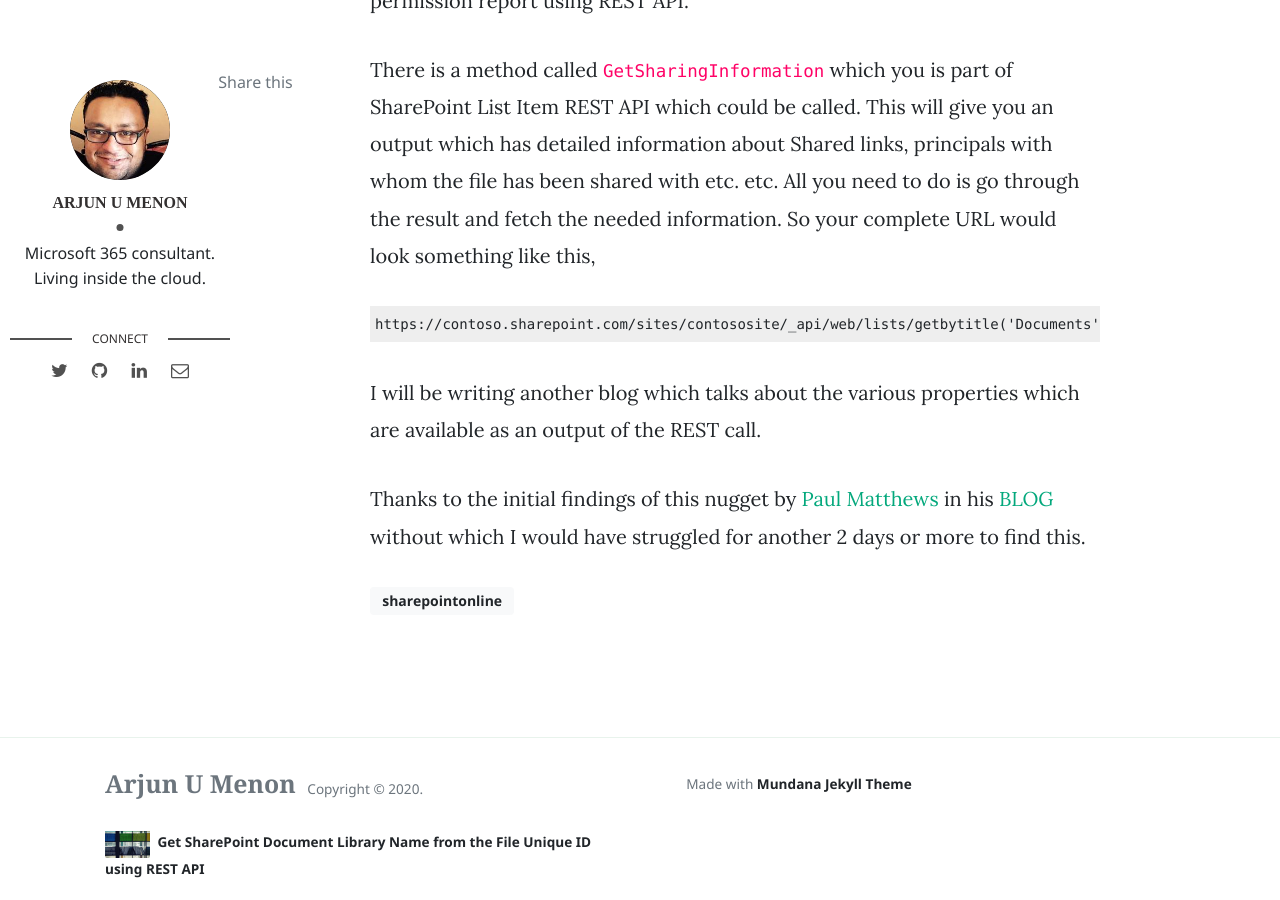
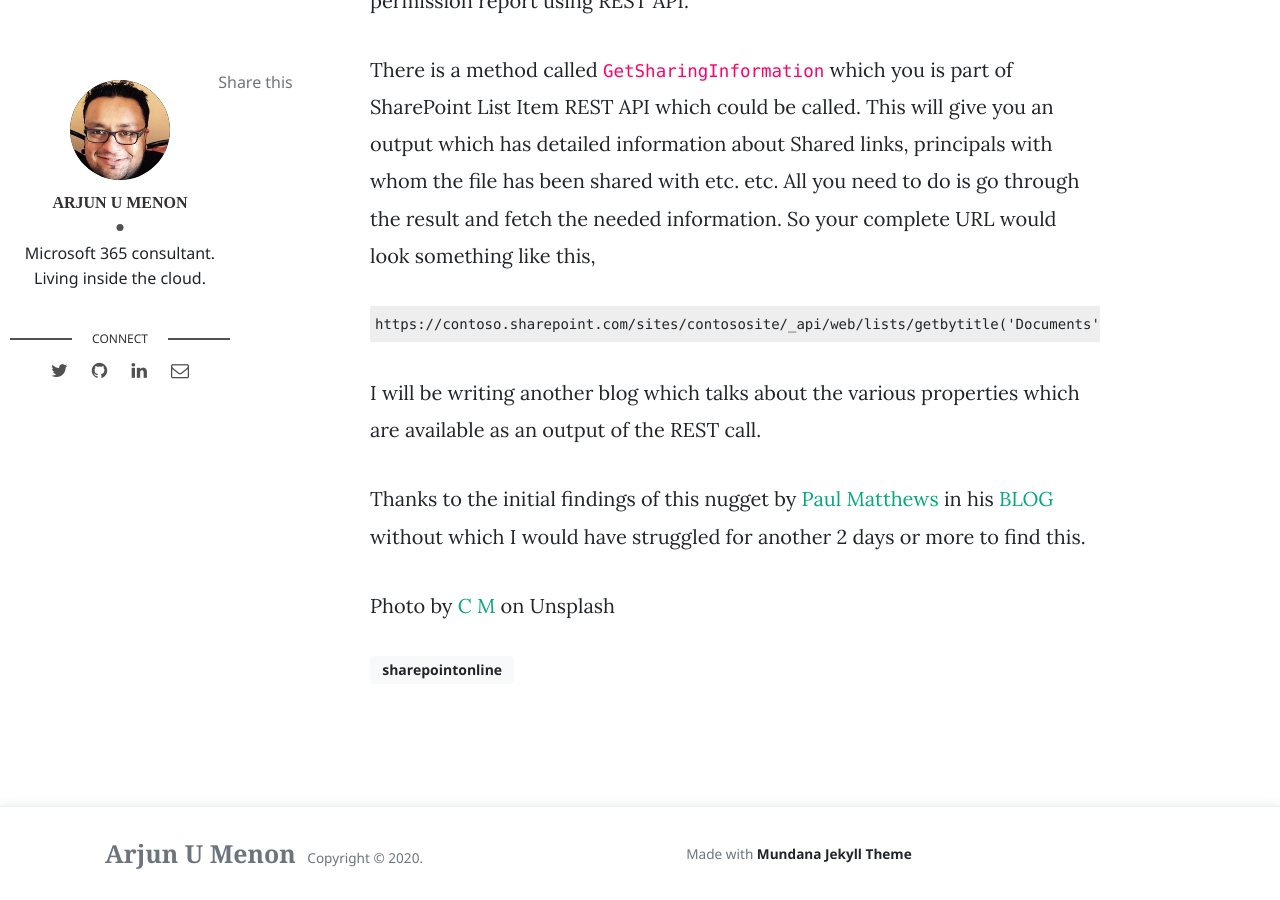
Before and after one commit to arjunumenon/arjunumenon.github.io, a Jekyll site: the page built from _posts/2020-11-15-get-permissionreport-sp-documentlibrary-REST.md, in a window 1280 px wide and 900 px high, scrolled down 728 px. Built offline with Jekyll 4.4.1, drawn with Linux system fonts in a browser that asks for light colours; nearby versions of some CDN libraries; comment, search, counter and statistics services are not loaded.

```diff
--- a/_config.yml
+++ b/_config.yml
@@ -29,6 +29,9 @@ social-github: arjunumenon #  Github handle
 social-linkedin: arjunumenon # Linkedin handle
 social-email: arjun@a-um.me #  Email address
 
+#Custom Configurations - Changed on runtime
+sticky-char-trunc: 128 #Give the number of charachters to be truncated
+
 # Defaults
 defaults:
 
@@ -54,6 +57,5 @@ highlighter: rouge
 paginate: 10
 
 
-
 # Exclude metadata and development time dependencies (like Grunt plugins)
 exclude: [README.markdown, package.json, grunt.js, Gruntfile.js, Gruntfile.coffee, node_modules,vendor]
--- a/_includes/menu-header.html
+++ b/_includes/menu-header.html
@@ -1,11 +1,14 @@
 <!--  Replace menu links here -->
 
 <li class="nav-item">
-<a class="nav-link" href="{{site.baseurl}}/index.html">Home</a>
+    <a class="nav-link" href="{{site.baseurl}}/index.html">Home</a>
+</li>
+<li class="nav-item">
+    <a class="nav-link" href="{{site.baseurl}}/categories.html">Categories</a>
 </li>
 <li class="nav-item">
     <a class="nav-link" href="{{site.baseurl}}/about.html">About Me</a>
-    </li>
+</li>
 <!-- <li class="nav-item">
 <a class="nav-link" href="{{site.baseurl}}/contact.html">Contact</a>
 </li> -->
--- a/_posts/2020-11-15-get-permissionreport-sp-documentlibrary-REST.md
+++ b/_posts/2020-11-15-get-permissionreport-sp-documentlibrary-REST.md
@@ -18,3 +18,5 @@ So your complete URL would look something like this,
 I will be writing another blog which talks about the various properties which are available as an output of the REST call.
 
 Thanks to the initial findings of this nugget by [Paul Matthews](https://twitter.com/cann0nf0dder){:target="_blank"} in his [BLOG](https://cann0nf0dder.wordpress.com/2018/04/04/externally-sharing-getsharinginformation-rest-api/){:target="_blank"} without which I would have struggled for another 2 days or more to find this.
+
+<span>Photo by <a href="https://unsplash.com/@ubahnverleih?utm_source=unsplash&amp;utm_medium=referral&amp;utm_content=creditCopyText">C M</a> on Unsplash</span>
--- a/index.html
+++ b/index.html
@@ -142,7 +142,7 @@ description: "Living inside the cloud - Journey about Microsoft 365 and SharePoi
             <div class="col-md-6 pt-6 pb-6 pr-lg-4 align-self-center">
                 <h1 class="mb-3">{{post.title}}</h1>
                 <p class="mb-3 lead">
-                    {{ post.excerpt | strip_html | strip_newlines | truncate: 136 }}
+                    {{ post.excerpt | strip_html | strip_newlines | truncate: site.sticky-char-trunc }}
                 </p>
                 <a href="{{site.baseurl}}{{post.url}}" class="btn btn-dark">Read More</a>
             </div>
```
Also changed, not shown: _posts/2020-11-10-get-doclibraryname-uniqueid-RESTAPI.md (+1 -2 lines).
